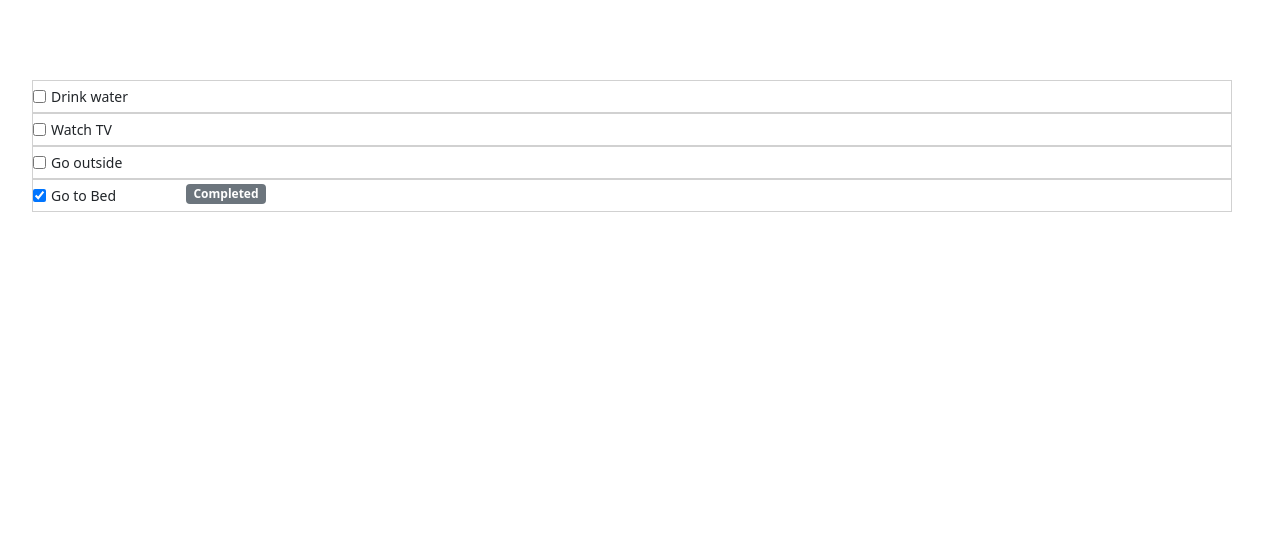
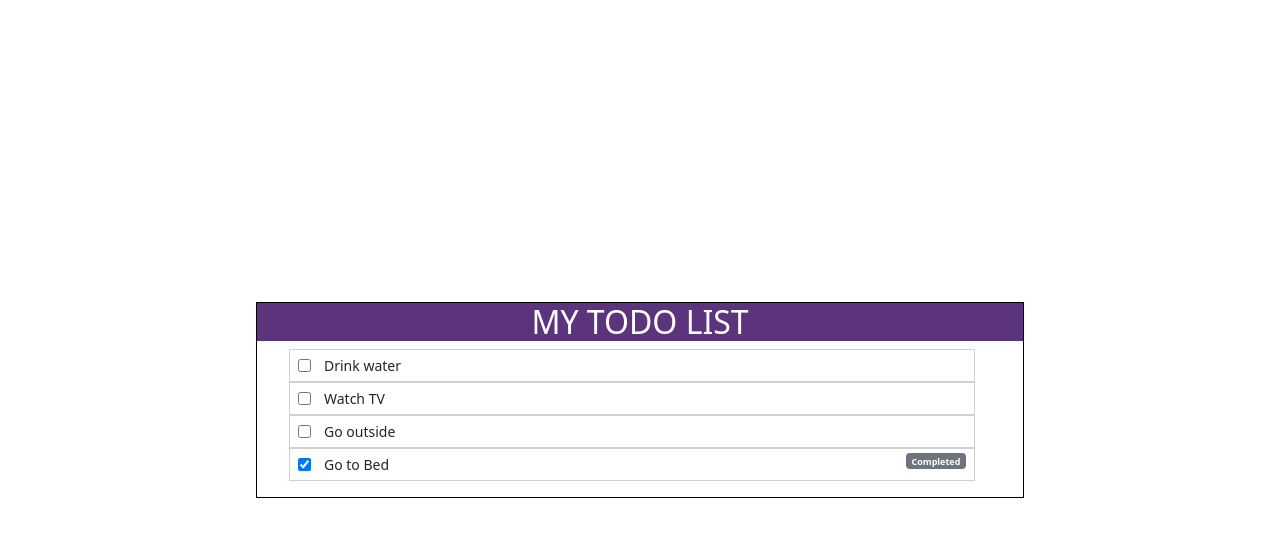
Before and after one commit to anshul9867/TodoApp, a React (Create React App) app: page / in a window 1280 px wide. Shown: the top 536 px of the page. Built offline with nearby package versions, Linux system fonts and the light colour scheme.

Commit message:
complete step 1 of Todo

```diff
--- a/src/App.js
+++ b/src/App.js
@@ -1,11 +1,12 @@
 import logo from './logo.svg';
 import './App.css';
-import Todo from './TodoApp';
+// import Todo from './Components/TodoApp';
+import TodoApp from './Components/TodoApp';
 
 function App() {
   return (
     <div className="App">
-      <Todo/>
+      <TodoApp/>
     </div>
   );
 }
--- /dev/null
+++ b/src/Components/TodoApp/index.js
@@ -0,0 +1,23 @@
+import React from "react";
+import TODO_LIST from "../../Constants/Todolist.json";
+import TodoItem from "../TodoItem";
+
+function TodoApp() {
+    return (
+        <div className="main1">
+            <div className="todo">
+                <h2 className="head">MY TODO LIST</h2>
+                    <ul>
+                        {
+                            TODO_LIST.TODO_LIST.map(val => {
+                                return (
+                                    <TodoItem todo={val}/>
+                                )
+                            })
+                        }
+                    </ul>
+            </div>
+        </div>
+    );
+}
+export default TodoApp;
--- /dev/null
+++ b/src/Components/TodoItem/index.js
@@ -0,0 +1,21 @@
+import React, { useState } from 'react';
+import { Badge } from 'react-bootstrap';
+
+function TodoItem(props) {
+    const { name, isdone } = props.todo
+    return (
+        <div>
+            <div className="main">
+                <div className="list">
+                    <input type='checkbox' checked={isdone} />
+                    <li>{name}</li>
+                </div>
+                <div className='badge'>
+                    {isdone ? <Badge bg="secondary" className="badge">Completed</Badge> : null}
+                </div>
+            </div>
+        </div>
+    )
+}
+
+export default TodoItem;
--- /dev/null
+++ b/src/Constants/Todolist.json
@@ -0,0 +1,19 @@
+{ "TODO_LIST" :[
+    {
+        "name": "Drink water",
+        "isdone": false
+    },
+    {
+        "name": "Watch TV",
+        "isdone": false
+    },
+    {
+        "name": "Go outside",
+        "isdone": false
+    },
+    {
+        "name": "Go to Bed",
+        "isdone": true
+    }
+]
+}
--- a/src/TodoApp/index.js
+++ /dev/null
@@ -1,49 +0,0 @@
-import React from "react";
-import { ReactDOM } from "react";
-import { Badge} from 'react-bootstrap';
-
-function Todo() {
-
-    const TODO_LIST = [
-        {
-            name: 'Drink water',
-            isdone: false
-        },
-        {
-            name: 'Watch TV',
-            isdone: false
-        },
-        {
-            name: 'Go outside',
-            isdone: false
-        },
-        {
-            name: 'Go to Bed',
-            isdone: true
-        }
-    ]
-
-    return (
-        <div>
-            <ul>
-                {
-                    TODO_LIST.map(val => {
-                        return(
-                            <div className="main">
-                                <div className="list">
-                            <input type='checkbox' checked={val.isdone}/>
-                            <li>{val.name}</li>
-                            <div>
-                            {val.isdone===true?<Badge bg="secondary" className="badge">Completed</Badge>:null}
-                            </div>
-                        </div>
-                            </div>
-
-                        )
-                    })
-                }
-            </ul>
-        </div>
-    );
-}
-export default Todo;
--- a/src/index.css
+++ b/src/index.css
@@ -13,20 +13,40 @@ code {
 }
 .list{
   display: flex;
-  border: 1px solid rgb(209, 209, 209);
+
 }
 ul{
   list-style-type: none;
   margin-right: 3rem;
-  margin-top: 5rem !important;
 }
 li{
   font-size: 14px;
   padding: 5px;
 }
-.badge{
+/* .badge{
   margin-left: 80%;
+} */
+.todo{
+  display: flex;
+  flex-direction: column;
+  width: 60%;
+  border: 1px solid black;
 }
-/* .main{
+.head{
+  background-color: rgb(92 52 126);
+  color: white;
+}
+.main1{
   display: flex;
-} */
+  align-items: center;
+  justify-content: center;
+  height: 100vh;
+}
+.main{
+  border: 1px solid rgb(209, 209, 209);
+  display: flex;
+  justify-content: space-between;
+}
+input{
+  margin: 8px !important;
+}
```
